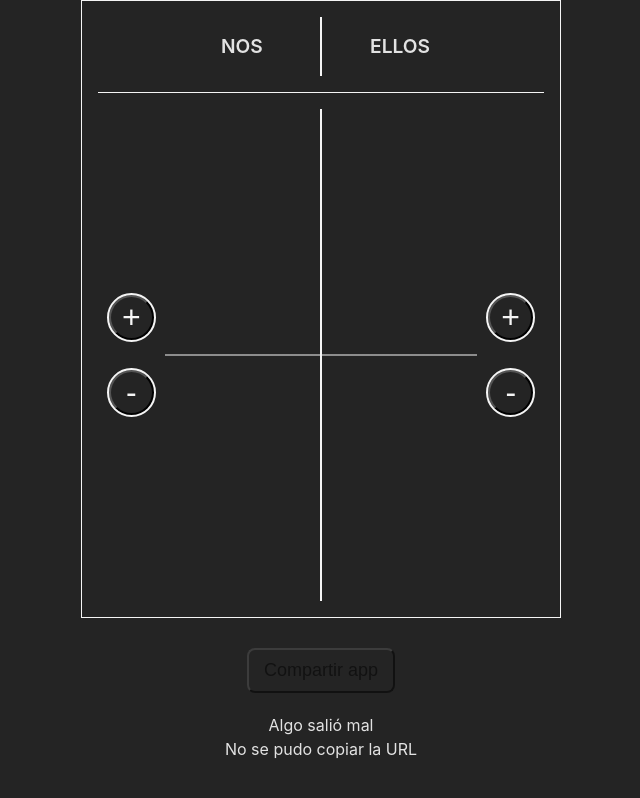
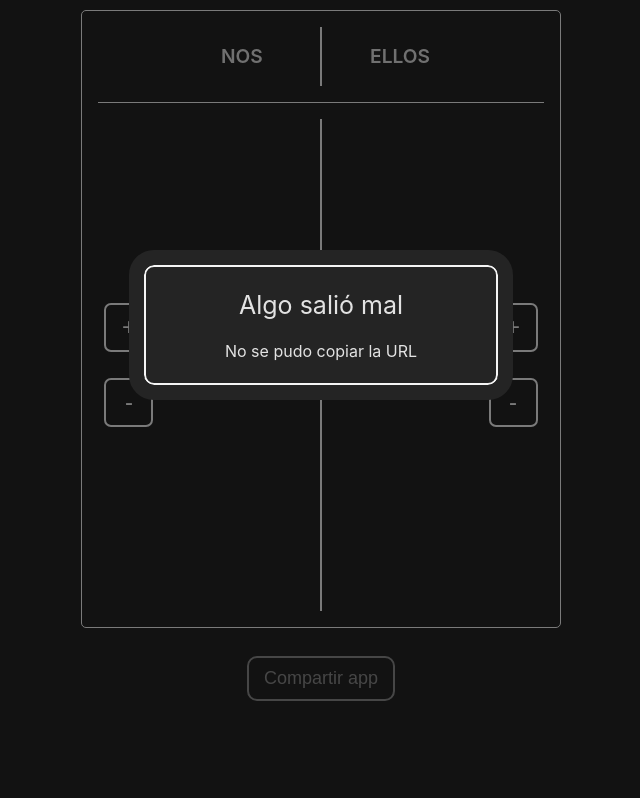
Before and after one commit to nicolasfont1/sumatelospuntos, a Vue app: page / in a window 1280 px wide. Both pictures are taken after a click on the button "Compartir app". Shown: the whole page, without its empty margins (319-959 px from the left). Built offline with nearby package versions, Linux system fonts and the light colour scheme.

Commit message:
minor fixes

```diff
--- a/src/App.vue
+++ b/src/App.vue
@@ -133,18 +133,19 @@ const nonCopiedURL = ref(false)
       </div>
     </section>
     <button class="share-button" @click="shareApp()">Compartir app</button>
-    <div v-if="copiedURL" class="copied-url">
-      <span>¡URL copiada!</span>
-      <span>Pegala donde quieras para compartir la app</span>
+  </main>
+    <!-- Modal -->
+  <div v-if="winnerTeam.length || copiedURL || nonCopiedURL" class="modal-outside">
+    <div v-if="copiedURL" class="modal-inside">
+      <span style="margin-bottom: 15px; font-size: 25px;">¡URL copiada!</span>
+      <span>Pegala donde quieras para</span>
+      <span>compartir la app</span>
     </div>
-    <div v-if="nonCopiedURL" class="copied-url">
-      <span>Algo salió mal</span>
+    <div v-if="nonCopiedURL" class="modal-inside">
+      <span style="margin-bottom: 15px; font-size: 25px;">Algo salió mal</span>
       <span>No se pudo copiar la URL</span>
     </div>
-  </main>
-    <!-- Modal -->
-  <div v-if="winnerTeam.length" class="winner-modal-outside">
-    <div class="winner-modal-inside">
+    <div v-if="winnerTeam.length" class="modal-inside">
       <span style="font-size: 70px;">🏆</span>
       <span style="font-size: 30px;">Ganador</span>
       <span style="font-size: 50px; font-weight: 700;">{{ winnerTeam  }}</span>
--- a/src/style.css
+++ b/src/style.css
@@ -3,7 +3,7 @@
   line-height: 1.5;
   font-weight: 400;
 
-  color-scheme: light dark;
+  /* color-scheme: light dark; */
   color: rgba(255, 255, 255, 0.87);
   background-color: #242424;
 
@@ -22,6 +22,7 @@ body {
 
 button {
   touch-action: manipulation;
+  color: whitesmoke;
 }
 
 .main-container {
@@ -40,6 +41,8 @@ button {
   padding: 16px;
   border: 1px solid whitesmoke;
   box-sizing: border-box;
+  border-radius: 5px;
+  margin-top: 10px;
 }
 
 .divider {
@@ -92,24 +95,27 @@ button {
 .point-button {
   width: 45px;
   height: 45px;
-  border-radius: 50%;
   background: none;
   outline: 2px solid whitesmoke;
-  font-size: xx-large;
+  font-size: x-large;
   color: whitesmoke;
+  border-radius: 5px;
+  border: 0px;
 }
 
 .points-container {
   width: 35%;
-  background: linear-gradient(to bottom, transparent 49.8%, rgba(245, 245, 245, 0.5) 49.8%, rgba(245, 245, 245, 0.5) 50.2%, transparent 50.2%);
+  background: linear-gradient(to bottom, transparent 49.8%, whitesmoke 49.8%, whitesmoke 50.2%, transparent 50.2%);
 }
 
 .points-container.nos {
   border-right: 1px solid whitesmoke;
+  margin-left: 16px;
 }
 
 .points-container.ellos {
   border-left: 1px solid whitesmoke;
+  margin-right: 16px;
 }
 
 .five-point-box {
@@ -147,6 +153,9 @@ button {
   padding: 10px 15px;
   border-radius: 8px;
   opacity: .5;
+  margin-bottom: 30px;
+  border: 0px;
+  outline: 2px solid whitesmoke;
 }
 
 .copied-url {
@@ -157,7 +166,7 @@ button {
   text-align: center;
 }
 
-.winner-modal-outside {
+.modal-outside {
   display: flex;
   align-items: center;
   justify-content: center;
@@ -168,7 +177,7 @@ button {
   z-index: 999;
 }
 
-.winner-modal-inside {
+.modal-inside {
   display: flex;
   flex-direction: column;
   align-items: center;
@@ -184,7 +193,7 @@ button {
   margin-bottom: 150px;
 }
 
-.winner-modal-inside .reset-button {
+.modal-inside .reset-button {
   margin-top: 30px;
   border: 1px solid whitesmoke;
   background: none;
@@ -193,7 +202,7 @@ button {
   font-size: 15px;
 }
 
-.winner-modal-inside .see-points-button {
+.modal-inside .see-points-button {
   margin-top: 15px;
   border: none;
   background: none;
```
